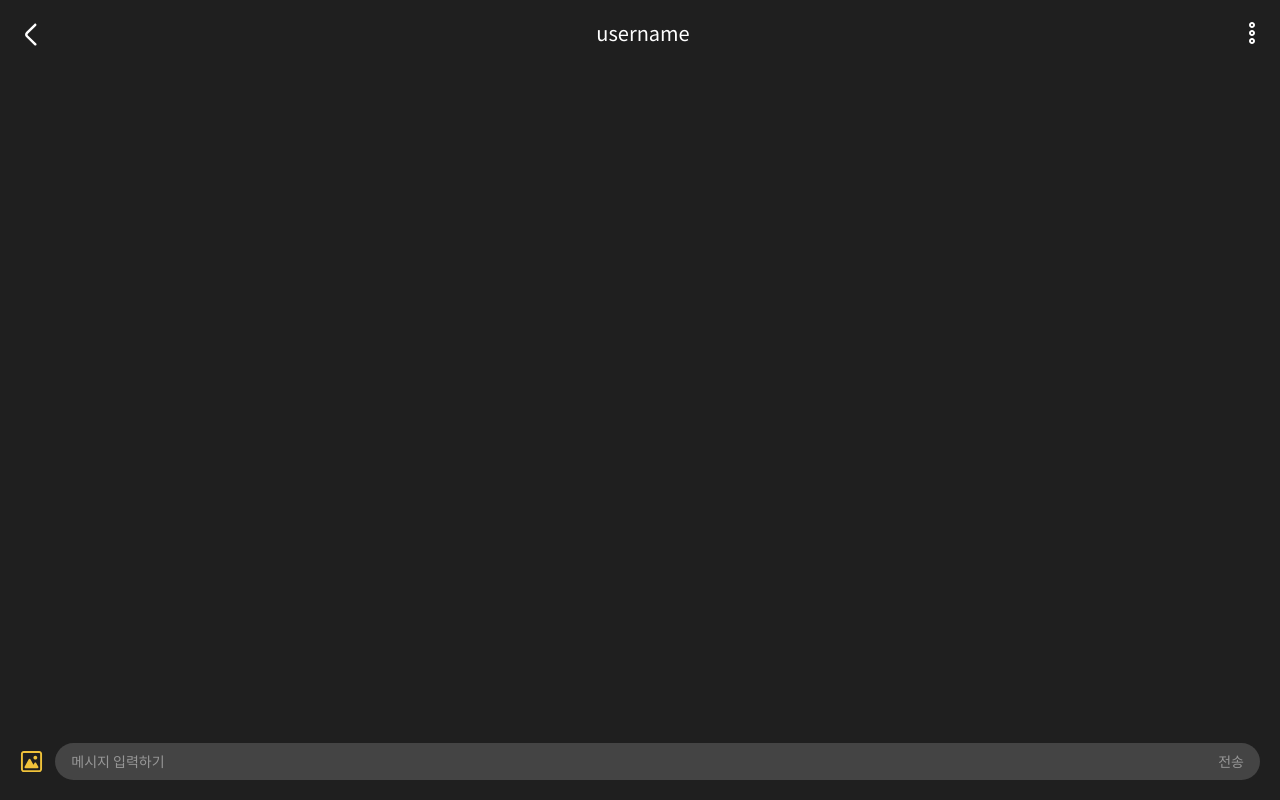
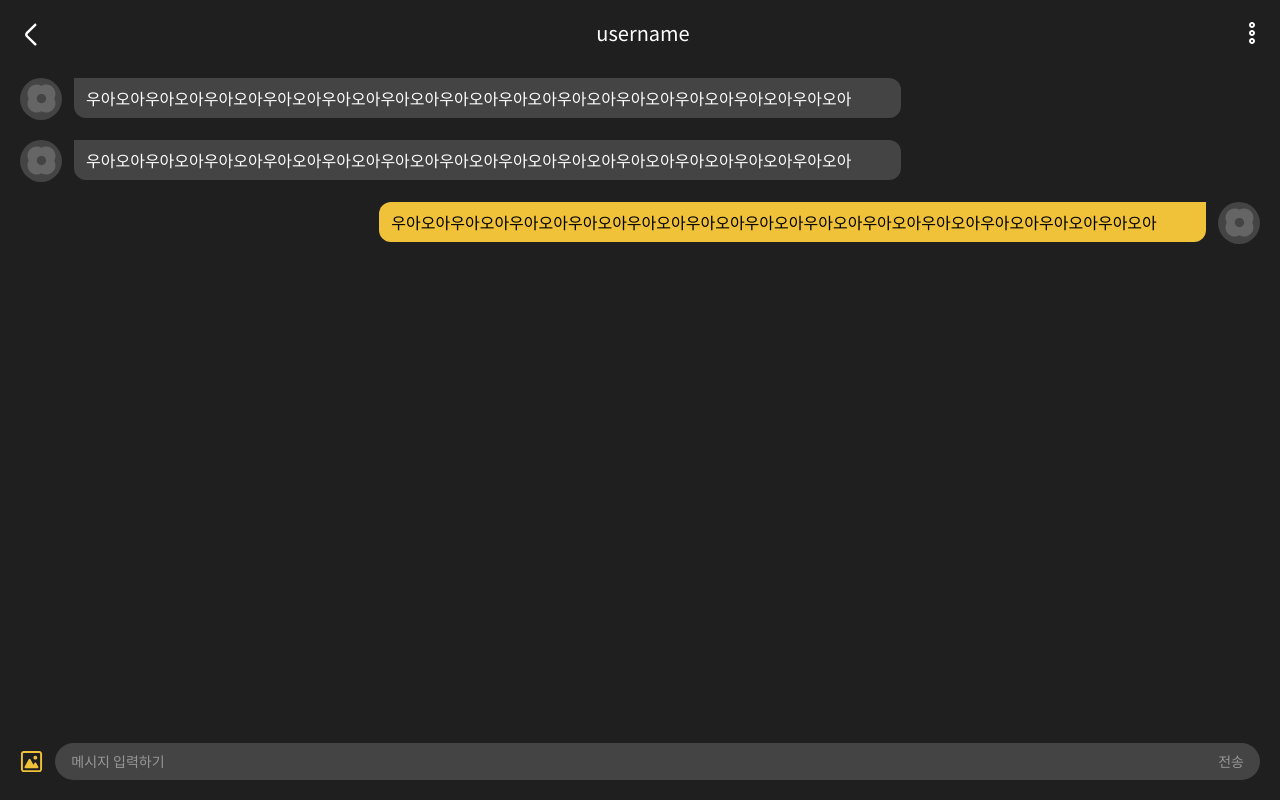
Before and after one commit to momodo-ToDoSupport/momodo_front, a Next.js app: page /chatroom in a window 1280 px wide. Built offline with nearby package versions, Linux system fonts and the light colour scheme.

Commit message:
feature: ChatBox UI

```diff
--- /dev/null
+++ b/src/components/ChatBox.tsx
@@ -0,0 +1,25 @@
+import React from 'react';
+import ProfileImg from './UserProfile/ProfileImg';
+
+interface ChatBoxProps {
+  option?: string;
+}
+
+const ChatBox: React.FC<ChatBoxProps> = ({ option }) => {
+  return (
+    <div className={`flex pt-5 items-start ${option === 'my' && 'flex-row-reverse'}`}>
+      <ProfileImg width={42} height={42} alt='유저 프로필 이미지' />
+      <p
+        className={`px-3 py-2 rounded-xl  w-2/3 ${
+          option === 'my'
+            ? 'rounded-tr-none mr-3 bg-main-color text-black'
+            : 'rounded-tl-none ml-3 bg-grey-44'
+        } `}
+      >
+        우아오아우아오아우아오아우아오아우아오아우아오아우아오아우아오아우아오아우아오아우아오아우아오아우아오아
+      </p>
+    </div>
+  );
+};
+
+export default ChatBox;
--- a/src/components/ChatInput.tsx
+++ b/src/components/ChatInput.tsx
@@ -18,7 +18,7 @@ const ChatInput = () => {
         placeholder='메시지 입력하기'
         className='w-full bg-grey-44 rounded-full placeholder-grey-97 text-sm p-2 pl-4'
       />
-      <button className='text-sm text-grey-97 whitespace-nowrap absolute z-10 right-9'>전송</button>
+      <button className='text-sm text-grey-97 absolute z-10 right-9'>전송</button>
     </form>
   );
 };
--- a/src/pages/chatroom.tsx
+++ b/src/pages/chatroom.tsx
@@ -1,4 +1,5 @@
 import React from 'react';
+import ChatBox from '../components/ChatBox';
 import ChatInput from '../components/ChatInput';
 import BasicHeader from '../components/Header/BasicHeader';
 
@@ -6,6 +7,11 @@ const chatroom = () => {
   return (
     <>
       <BasicHeader option='chatroom' />
+      <div className='p-5 pt-2'>
+        <ChatBox />
+        <ChatBox />
+        <ChatBox option='my' />
+      </div>
       <ChatInput />
     </>
   );
```
